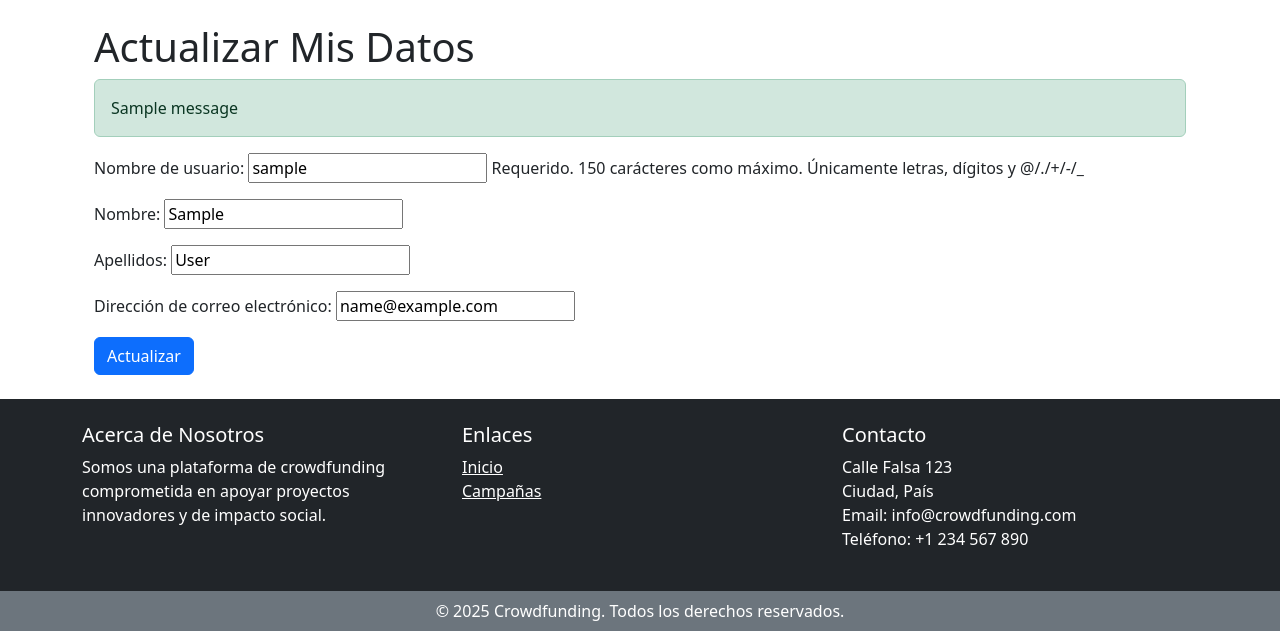
After one commit to ramg14/crowdfunding, a Django app: page /usuarios/mis-datos/ in a window 1280 px wide. The commit adds this page. Shown: the part 457-1088 px from the top of the page. Run offline with Django 5.2, Linux system fonts and the light colour scheme; a user stored in the database is signed in; tables that the repository leaves empty hold one stand-in row (values such as "Sample post"); one stand-in notice (Sample message) is shown.

Commit message:
Implementacion final: dashboard, cambio de contrasena y ajustes en mis datos

```diff
--- a/campanas/urls.py
+++ b/campanas/urls.py
@@ -19,4 +19,5 @@ urlpatterns = [
     path('usuarios/', include('usuarios.urls')),
     path('dashboard/', dashboard, name='dashboard'),
     path('usuarios/', include('usuarios.urls')),
+
 ]
--- a/templates/base.html
+++ b/templates/base.html
@@ -67,6 +67,13 @@
                   <li>
                     <a class="dropdown-item" href="{% url 'mis_estadisticas' %}">Mis Estadísticas</a>
                   </li>
+                  <li>
+                    <a class="dropdown-item" href="{% url 'mis_datos' %}">Mis Datos</a>
+                  </li>
+                  <li>
+                    <a class="dropdown-item" href="{% url 'password_change' %}">Cambiar Contraseña</a>
+                  </li>
+
                 </ul>
               </li>
 
--- a/usuarios/forms.py
+++ b/usuarios/forms.py
@@ -2,6 +2,7 @@
 from django import forms
 from django.contrib.auth.forms import UserCreationForm
 from django.contrib.auth.models import User
+from django.contrib.auth.forms import UserChangeForm
 
 class RegistroForm(UserCreationForm):
     email = forms.EmailField(required=True)
@@ -9,3 +10,16 @@ class RegistroForm(UserCreationForm):
     class Meta:
         model = User
         fields = ["username", "email", "password1", "password2"]
+
+
+class CustomUserChangeForm(UserChangeForm):
+    class Meta:
+        model = User
+        fields = ['username', 'first_name', 'last_name', 'email', 'password']
+
+    def __init__(self, *args, **kwargs):
+        super().__init__(*args, **kwargs)
+        # Si existe el campo password, lo ocultamos y quitamos su texto
+        if 'password' in self.fields:
+            self.fields['password'].help_text = ''  # Elimina el texto “No se ha establecido la clave”, etc.
+            self.fields['password'].widget = forms.HiddenInput()
--- /dev/null
+++ b/usuarios/templates/usuarios/mis_datos.html
@@ -0,0 +1,20 @@
+{% extends 'base.html' %}
+{% block title %}Mis Datos{% endblock %}
+
+{% block content %}
+<div class="container mt-4">
+  <h1>Actualizar Mis Datos</h1>
+
+  {% if messages %}
+    {% for message in messages %}
+      <div class="alert alert-success">{{ message }}</div>
+    {% endfor %}
+  {% endif %}
+
+  <form method="post" novalidate>
+    {% csrf_token %}
+    {{ form.as_p }}
+    <button type="submit" class="btn btn-primary">Actualizar</button>
+  </form>
+</div>
+{% endblock %}
--- a/usuarios/urls.py
+++ b/usuarios/urls.py
@@ -1,6 +1,7 @@
 from django.urls import path
 from .views import registro, iniciar_sesion, cerrar_sesion, mi_perfil
-from .views import mis_campanas, mis_donaciones, mis_estadisticas
+from .views import mis_campanas, mis_donaciones, mis_estadisticas, mis_datos
+from django.contrib.auth import views as auth_views
 urlpatterns = [
     path('registro/', registro, name='registro'),
     path('login/', iniciar_sesion, name='login'),
@@ -9,4 +10,11 @@ urlpatterns = [
     path('mis-campanas/', mis_campanas, name='mis_campanas'),
     path('mis-donaciones/', mis_donaciones, name='mis_donaciones'),
     path('mis-estadisticas/', mis_estadisticas, name='mis_estadisticas'),
+    path('mis-datos/', mis_datos, name='mis_datos'),
+    path('password_change/', auth_views.PasswordChangeView.as_view(
+         template_name='usuarios/password_change.html'),
+         name='password_change'),
+    path('password_change/done/', auth_views.PasswordChangeDoneView.as_view(
+         template_name='usuarios/password_change_done.html'),
+         name='password_change_done'),
 ]
--- a/usuarios/views.py
+++ b/usuarios/views.py
@@ -6,6 +6,8 @@ from .forms import RegistroForm
 from django.contrib.auth.decorators import login_required
 from campanas.models import Donacion, Campana
 from django.db.models import Sum
+from django.contrib import messages
+from .forms import CustomUserChangeForm
 
 
 def registro(request):
@@ -96,3 +98,20 @@ def mis_estadisticas(request):
         'total_recaudado_campanas': total_recaudado_campanas,
     }
     return render(request, 'usuarios/mis_estadisticas.html', context)
+
+
+
+# Importa tu formulario personalizado
+
+@login_required
+def mis_datos(request):
+    if request.method == 'POST':
+        form = CustomUserChangeForm(request.POST, instance=request.user)
+        if form.is_valid():
+            form.save()
+            messages.success(request, "Tus datos han sido actualizados correctamente.")
+            return redirect('mis_datos')
+    else:
+        form = CustomUserChangeForm(instance=request.user)
+
+    return render(request, 'usuarios/mis_datos.html', {'form': form})
```
Also changed, not shown: usuarios/templates/usuarios/password_change.html (added, +14 -0 lines), usuarios/templates/usuarios/password_change_done.html (added, +10 -0 lines).
